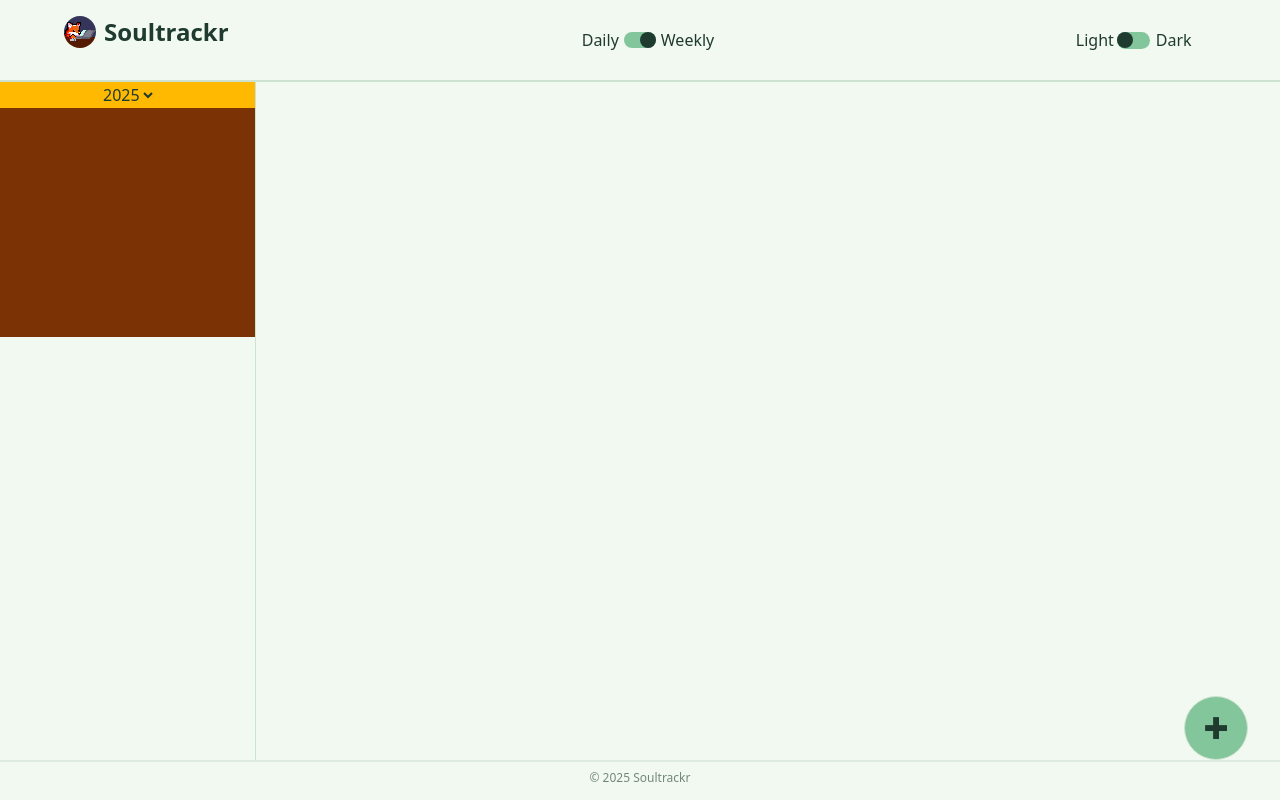
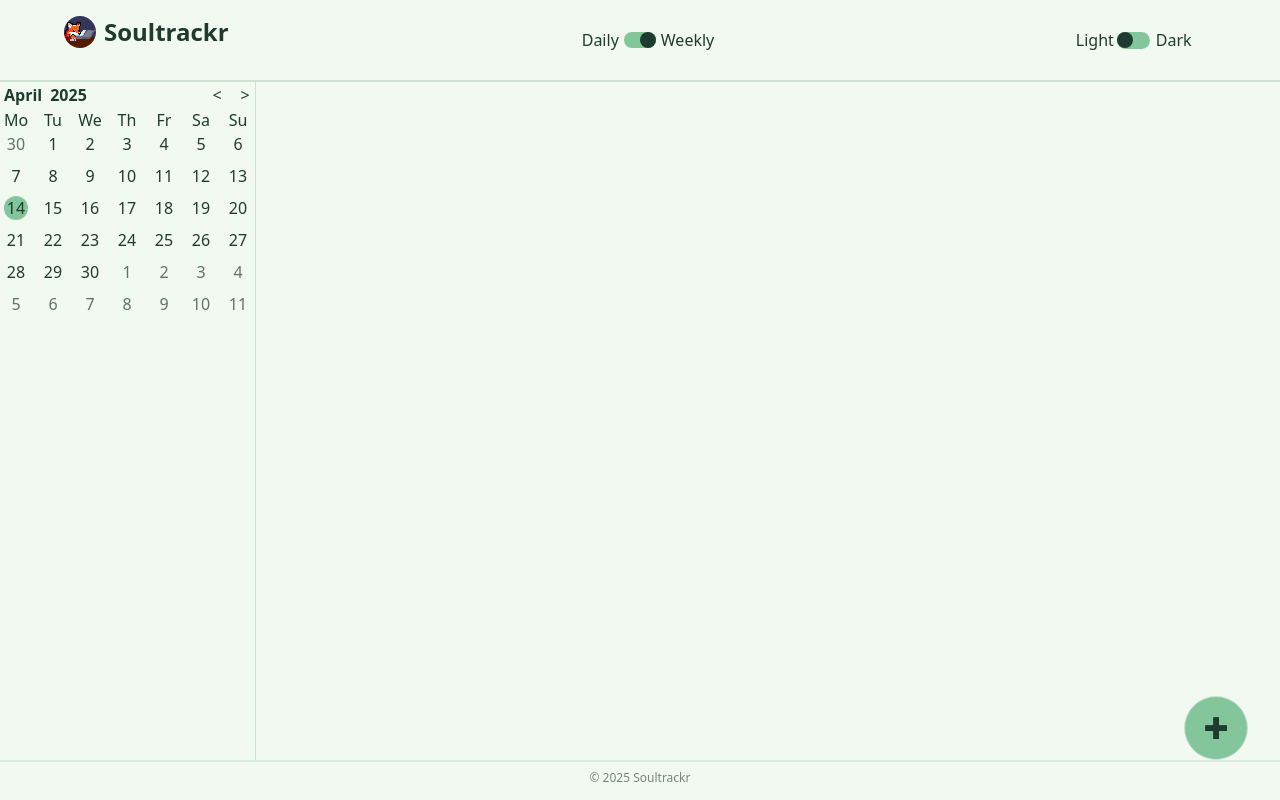
Before and after one commit to KitsuneTheDev/soultrackr, a React (Vite) app: page / in a window 1280 px wide. Built offline with nearby package versions, Linux system fonts and the light colour scheme.

Commit message:
feat: Calendar.jsx
- Calendar layout now can be updated by clicking increment or decrement buttons
- Previous month's days are displayed on the layout
- Next month's days are displayed on the layout

```diff
--- a/src/App.css
+++ b/src/App.css
@@ -5,6 +5,11 @@
 
 ::-webkit-scrollbar{
     width: 20px;
+}
+
+.calendar-container ::-webkit-scrollbar{
+    display: none;
+
 }
 
 .dark ::-webkit-scrollbar-track{
--- a/src/components/Calendar.jsx
+++ b/src/components/Calendar.jsx
@@ -1,18 +1,126 @@
+import { useState } from 'react';
+import dayjs from 'dayjs';
+import { useCalendar } from '../context/CalendarContext.jsx';
+
 export default function Calendar() {
 
+    const { calendarDate, setCalendarDate, monthNames } = useCalendar();
+    const [monthIndex, setMonthIndex] = useState(calendarDate.month());
+    const [year, setYear] = useState(calendarDate.year());
+    const [daysComplete, setDaysComplete] = useState(() => {
+        return generateCalendatLayout(calendarDate);
+    });
 
+    function generateCalendatLayout(browseDate) {
+        // array to contain days of the current month
+        const days = [];
+        console.log("browseDate -->", browseDate.daysInMonth());
+        // variables for rendering the current month
+        const startOfMonth = browseDate.startOf('month');
+        const daysInMonth = browseDate.daysInMonth();
+        const startDayIndex = startOfMonth.day();
+
+        // variables for rendering previous month
+        const prevMonth = browseDate.subtract(1, 'month');
+        const daysInPrevMonth = prevMonth.daysInMonth();
+
+        // variables for rendering the next month
+        const nextMonth = browseDate.add(1, 'month');
+
+        // pushing remaining days from the previous month into days
+        for (let i = startDayIndex - 1; i >= 1; i--) {
+            console.log("prev month for index -->", i);
+            days.push({
+                date: prevMonth.date(daysInPrevMonth - i),
+                isCurrentMonth: false,
+            });
+        }
+        console.log("previous month days are pushed --> days.length:", days.length);
+
+        // pushing the days of the current month into days
+        for (let i = 1; i <= daysInMonth; i++) {
+            days.push({
+                date: browseDate.date(i),
+                isCurrentMonth: true,
+            });
+        }
+        console.log("current month days are pushed --> days.length:", days.length);
+
+        // pushing the start of the next month into days
+        const remainings = 42 - days.length;
+        for (let i = 1; i <= remainings; i++) {
+            days.push({
+                date: nextMonth.date(i),
+                isCurrentMonth: false,
+            });
+        }
+
+        return days;
+    }
+
+    function handleIncrementClick() {
+        if(monthIndex === 11) {
+            const newYear = year + 1;
+            setMonthIndex(0);
+            setYear(newYear);
+            setDaysComplete(generateCalendatLayout(dayjs().year(newYear).month(0)));
+            return;
+        }
+        const newMonth = monthIndex + 1;
+        setMonthIndex(newMonth);
+        setDaysComplete(generateCalendatLayout(dayjs().year(year).month(newMonth)));
+    }
+
+    function handleDecrementClick() {
+        if(monthIndex === 0) {
+            const newYear = year - 1;
+            setMonthIndex(11);
+            setYear(newYear);
+            setDaysComplete(generateCalendatLayout(dayjs().year(newYear).month(11)));
+            return;
+        }
+        const newMonth = monthIndex - 1;
+        setMonthIndex(newMonth);
+        setDaysComplete(generateCalendatLayout(dayjs().year(year).month(newMonth)));
+    }
 
     return(
-        <div className="calendar-container bg-white w-[100%] aspect-square ">
-            <div className="input-area-container bg-amber-400 w-full h-1/10 flex justify-center items-center">
-                <label htmlFor="yearSelect"></label>
-                <select name="year-select" id="yearSelect" defaultValue="2025">
-                    {[...Array.from({length: 2051- 1900}, (_, i) => 1900 + i)].map(year => {
-                        return <option className={`${year}`}>{year}</option>
+        <div className="calendar-container bg-day-bg dark:bg-night-bg w-[100%] aspect-square pl-1 hover:cursor-default">
+            <div className="month-year-area dark:bg-night-bg bg-day-bg w-full h-1/10 flex justify-between items-center gap-0">
+                <span className='month-year flex justify-center items-center font-bold gap-2'>
+                    <span className="month">{monthNames[monthIndex]}</span>
+                    <span className="year">{year}</span>
+                </span>
+                <span className='month-selection-buttons flex items-centerjustify-center gap-2'>
+                    <span className='previous-month-arrow w-5 h-5 rounded-full flex items-center justify-center hover:bg-night-surface hover:cursor-pointer' onClick={handleDecrementClick}>&lt;</span>
+                    <span className='next-month-arrow w-5 h-5 rounded-full flex items-center justify-center hover:bg-night-surface hover:cursor-pointer' onClick={handleIncrementClick}>&gt;</span>
+                </span>
+            </div>
+            <div className="calendar-area-container bg-day-bg dark:bg-night-bg w-full h-9/10 font-light text-m">
+                <div className='days-name-container grid grid-rows-1 grid-cols-7 gap-2'>
+                    {[...Array("Mo", "Tu", "We", "Th", "Fr", "Sa", "Su")].map((day, index)=> {
+                        return(
+                            <div key={index} className='w-6 h-6 flex items-center justify-center'>{day}</div>
+                        );
                     })}
-                </select>
+                </div>
+                <div className='days-container grid grid-rows-6 grid-cols-7 gap-2'>
+                    {daysComplete.map(({date, isCurrentMonth}, index) => {
+                        const isSelected = date.isSame(calendarDate, 'day');
+
+                        return(
+                            <div key={index}
+                            className={`
+                                w-6 h-6 flex items-center justify-center rounded-full
+                                ${isSelected ? 'bg-day-accent dark:bg-night-accent' : ``}
+                                ${isCurrentMonth ? `text-day-text dark:text-night-text font-medium` : `text-day-text/70 dark:text-night-text/70`}
+                            `}>
+                                {date.date()}
+                            </div>
+                        );
+                    })}
+                </div>
             </div>
-            <div className="calendar-area-container bg-amber-900 w-full h-9/10"></div>
         </div>
     );
 }
--- a/src/context/CalendarContext.jsx
+++ b/src/context/CalendarContext.jsx
@@ -8,11 +8,26 @@ function CalendarProvider({ children }) {
 
     const [calendarDate, setCalendarDate] = useState(() => {
         return dayjs();
-    })
+    });
+    const monthNames = {
+        0: "January",
+        1: "February",
+        2: "March",
+        3: "April",
+        4: "May",
+        5: "June",
+        6: "July",
+        7: "August",
+        8: "September",
+        9: "October",
+        10: "November",
+        11: "December",
+    }
 
     const values ={
         calendarDate: calendarDate,
         setCalendarDate: setCalendarDate,
+        monthNames: monthNames,
     }
 
     return(
```
